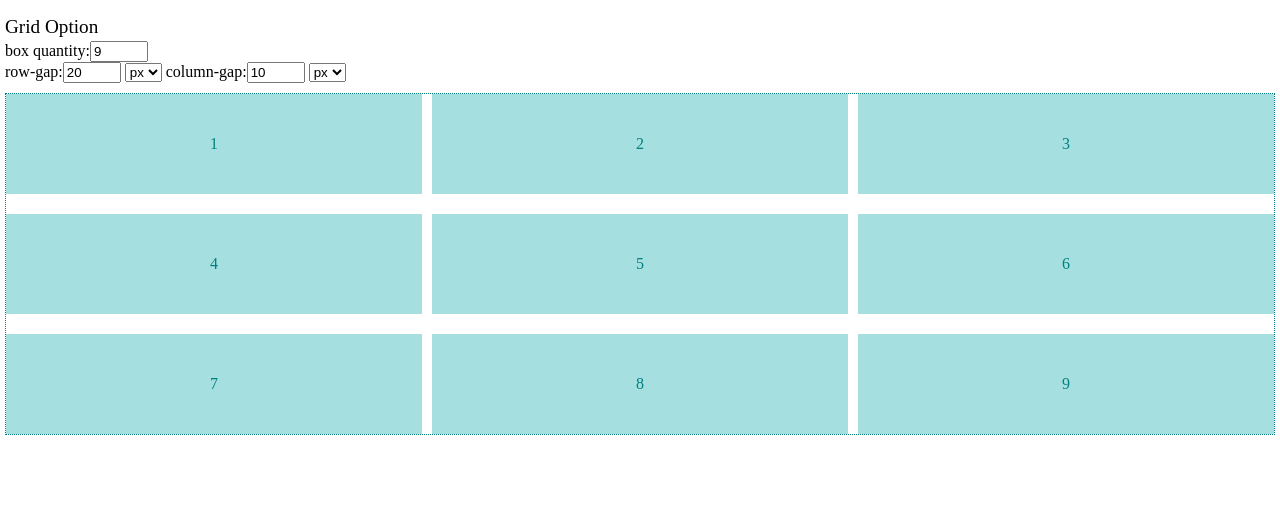
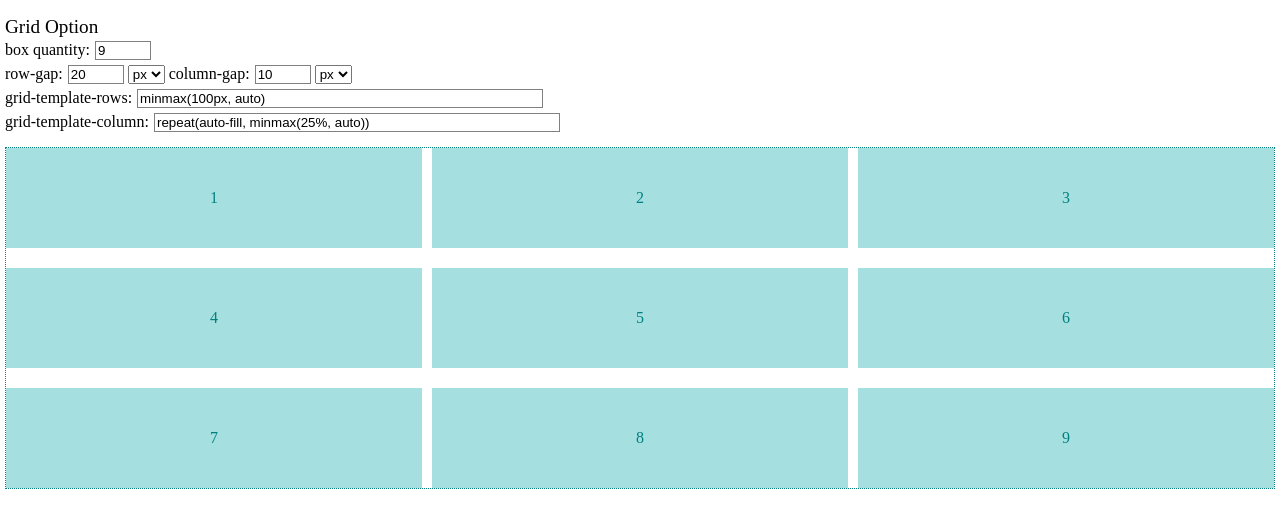
Before and after one commit to mintlib66/grid-system, a plain HTML site: page index.html in a window 1280 px wide. Shown: the part 44-572 px from the top of the page. Drawn offline with Linux system fonts and the light colour scheme.

Commit message:
add template-rows set

```diff
--- a/index.html
+++ b/index.html
@@ -17,21 +17,54 @@
       <h2 class="subtitle">Grid Option</h2>
       <div class="option_column">
         <span>box quantity:</span
-        ><input type="number" id="quantity" class="input-small" value="9" />
+        ><input
+          type="number"
+          id="quantity"
+          class="inputbox input-small"
+          value="9"
+        />
       </div>
       <div class="option_column">
         <span>row-gap:</span
-        ><input type="number" id="row-gap" class="input-small" value="20" />
+        ><input
+          type="number"
+          id="row-gap"
+          class="inputbox input-small"
+          value="20"
+        />
         <select name="row-gap-unit" id="row-gap-unit">
           <option value="px">px</option>
           <option value="%">%</option>
         </select>
         <span>column-gap:</span
-        ><input type="number" id="column-gap" class="input-small" value="10" />
+        ><input
+          type="number"
+          id="column-gap"
+          class="inputbox input-small"
+          value="10"
+        />
         <select name="column-gap-unit" id="column-gap-unit">
           <option value="px">px</option>
           <option value="%">%</option>
         </select>
+      </div>
+      <div class="option_column">
+        <span>grid-template-rows:</span
+        ><input
+          type="text"
+          id="grid-template-rows"
+          class="inputbox input-long"
+          value="minmax(100px, auto)"
+        />
+      </div>
+      <div class="option_column">
+        <span>grid-template-column:</span
+        ><input
+          type="text"
+          id="grid-template-columns"
+          class="inputbox input-long"
+          value="repeat(auto-fill, minmax(25%, auto))"
+        />
       </div>
     </section>
     <section class="preview">
--- a/script.js
+++ b/script.js
@@ -6,6 +6,9 @@ const row_gap = document.querySelector("#row-gap");
 const column_gap = document.querySelector("#column-gap");
 const row_gap_unit = document.querySelector("#row-gap-unit");
 const column_gap_unit = document.querySelector("#column-gap-unit");
+
+const grid_template_rows = document.querySelector("#grid-template-rows");
+const grid_template_columns = document.querySelector("#grid-template-columns");
 
 let item_quantity = 9;
 
@@ -21,6 +24,10 @@ function updateGap(){
     container.style.rowGap = `${row_gap.value}${row_gap_unit.value}`;
     container.style.columnGap = `${column_gap.value}${column_gap_unit.value}`;
 }
+function updateTemplate(){
+    container.style.gridTemplateRows = `${grid_template_rows.value}`;
+    container.style.gridTemplateColumns = `${grid_template_columns.value}`;
+}
 
 //이벤트 리스너
 quantity.addEventListener("input", updateItemQuantity);
@@ -29,3 +36,6 @@ row_gap.addEventListener("input", updateGap);
 row_gap_unit.addEventListener("change", updateGap);
 column_gap.addEventListener("input", updateGap);
 column_gap_unit.addEventListener("change", updateGap);
+
+grid_template_rows.addEventListener("input", updateTemplate);
+grid_template_columns.addEventListener("input", updateTemplate);
--- a/style.css
+++ b/style.css
@@ -13,8 +13,18 @@ header {
 .option {
   padding: 5px;
 }
+.option_column {
+  margin-bottom: 5px;
+}
+.inputbox {
+  margin-left: 5px;
+  border: 1px solid gray;
+}
 .input-small {
   width: 50px;
+}
+.input-long {
+  width: 400px;
 }
 
 .preview {
```
